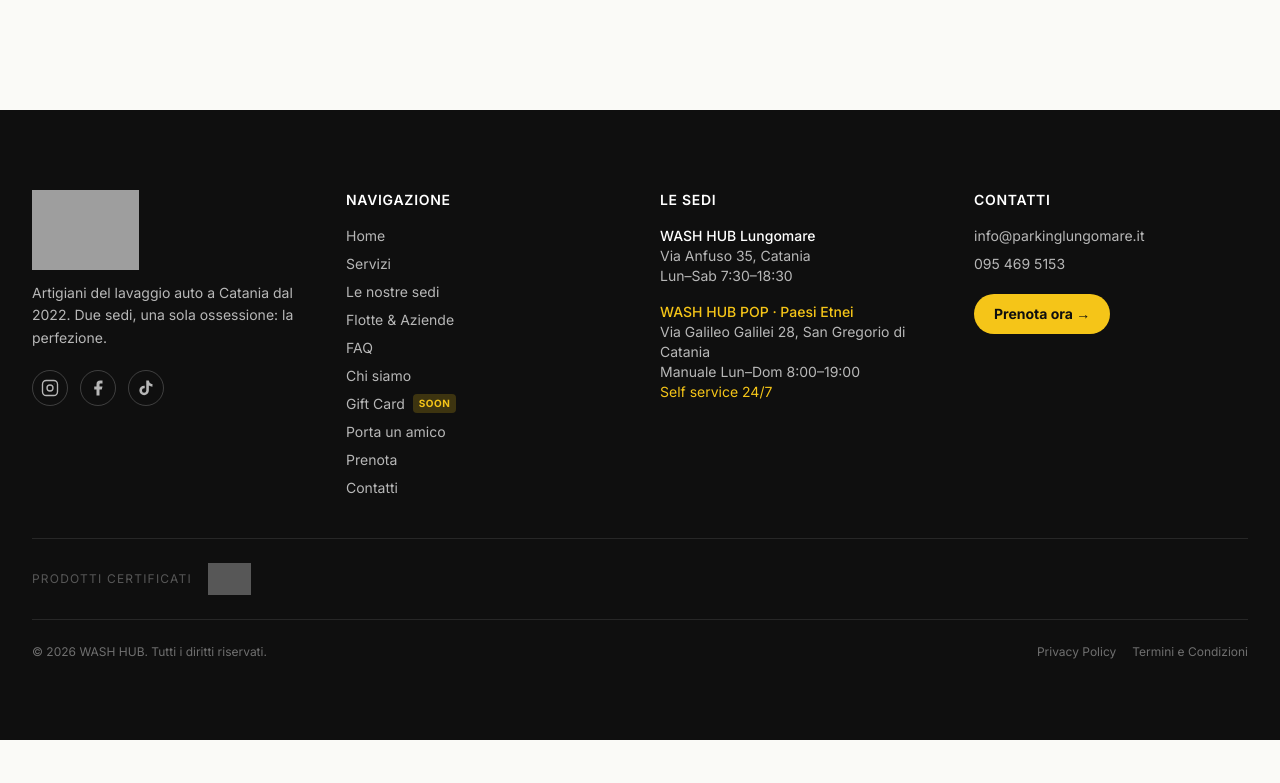
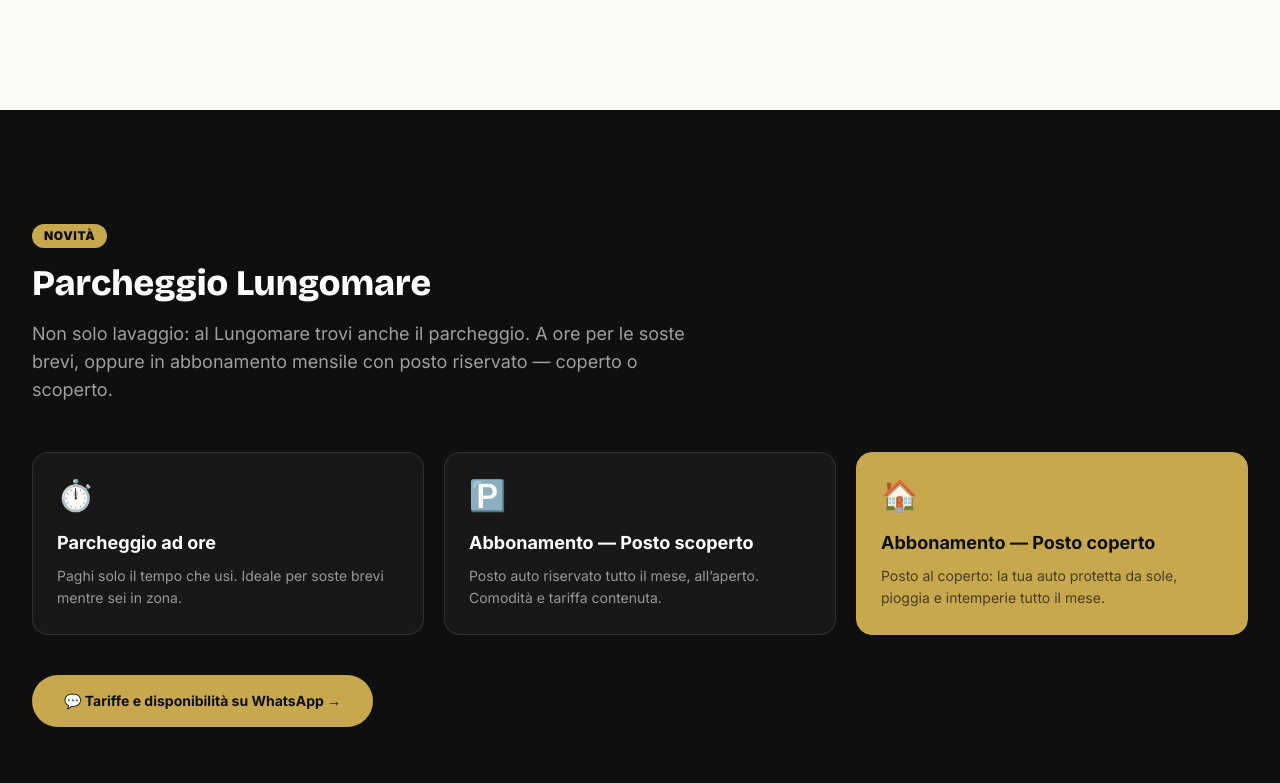
Before and after one commit to washhubct/wash-hub-site, a Next.js app: page /wash-hub-site/sedi/lungomare in a window 1280 px wide. Shown: the part 1177-1960 px from the top of the page. Before the commit the page ends 1917 px from the top, so only its background shows below. Built offline with nearby package versions, Linux system fonts and the light colour scheme; grey boxes are pictures that could not be loaded.

Commit message:
feat(lungomare): sezione Parcheggio — ad ore + abbonamenti mensili (posti coperti/scoperti)
Co-Authored-By: Claude Opus 4.8 (1M context) <noreply@anthropic.com>

```diff
--- a/src/app/sedi/lungomare/page.tsx
+++ b/src/app/sedi/lungomare/page.tsx
@@ -67,7 +67,7 @@ export default function LungomareePage() {
                 { icon: '🧼', title: 'Lavaggio completo', desc: 'Esterno, interno, cerchi, vetri. Risultato impeccabile.' },
                 { icon: '🪡', title: 'Tappezzeria premium', desc: 'Sedili, tetti, pannelli porta. Servizio su prenotazione.' },
                 { icon: '✨', title: 'Performance Intenso', desc: 'Trattamento profondo con cera e lucidatura.' },
-                { icon: '🅿️', title: 'Parcheggio custodito', desc: 'Lascia l\'auto in sicurezza durante il lavaggio.' },
+                { icon: '🅿️', title: 'Parcheggio', desc: 'Ad ore o abbonamento mensile — posti coperti e scoperti.' },
               ].map(({ icon, title, desc }) => (
                 <div key={title} className="flex gap-4 p-5 rounded-2xl bg-white border border-[#E8E8E4]">
                   <span className="text-2xl">{icon}</span>
@@ -81,6 +81,49 @@ export default function LungomareePage() {
           </div>
         </div>
       </section>
+
+      {/* Parcheggio */}
+      <section className="py-20 md:py-28 bg-[#0F0F0F]">
+        <div className="max-w-7xl mx-auto px-5 md:px-8">
+          <AnimatedSection>
+            <span className="inline-block px-3 py-1 rounded-full text-xs font-black uppercase tracking-wider mb-4 bg-[#C8A84E] text-[#0F0F0F]">
+              Novità
+            </span>
+            <h2 className="font-display text-3xl md:text-4xl font-black text-white mb-4"
+              style={{ fontFamily: 'var(--font-bricolage), system-ui' }}>
+              Parcheggio Lungomare
+            </h2>
+            <p className="text-white/60 text-lg max-w-2xl mb-12">
+              Non solo lavaggio: al Lungomare trovi anche il parcheggio. A ore per le soste brevi,
+              oppure in abbonamento mensile con posto riservato — coperto o scoperto.
+            </p>
+          </AnimatedSection>
+
+          <div className="grid grid-cols-1 md:grid-cols-3 gap-5">
+            {[
+              { icon: '⏱️', title: 'Parcheggio ad ore', desc: 'Paghi solo il tempo che usi. Ideale per soste brevi mentre sei in zona.', highlight: false },
+              { icon: '🅿️', title: 'Abbonamento — Posto scoperto', desc: 'Posto auto riservato tutto il mese, all’aperto. Comodità e tariffa contenuta.', highlight: false },
+              { icon: '🏠', title: 'Abbonamento — Posto coperto', desc: 'Posto al coperto: la tua auto protetta da sole, pioggia e intemperie tutto il mese.', highlight: true },
+            ].map(({ icon, title, desc, highlight }) => (
+              <div key={title}
+                className={`p-6 rounded-2xl border ${highlight ? 'bg-[#C8A84E] border-[#C8A84E]' : 'bg-white/[0.04] border-white/10'}`}>
+                <span className="text-3xl">{icon}</span>
+                <h3 className={`font-bold mt-4 mb-2 text-lg ${highlight ? 'text-[#0F0F0F]' : 'text-white'}`}>{title}</h3>
+                <p className={`text-sm leading-relaxed ${highlight ? 'text-[#0F0F0F]/70' : 'text-white/55'}`}>{desc}</p>
+              </div>
+            ))}
+          </div>
+
+          <div className="mt-10 flex flex-col sm:flex-row gap-3">
+            <a href="https://wa.me/390954695153?text=Ciao!%20Vorrei%20informazioni%20sul%20parcheggio%20al%20Lungomare%20(tariffe%20e%20disponibilit%C3%A0)."
+              target="_blank" rel="noopener"
+              className="inline-flex items-center justify-center px-8 py-4 rounded-full font-bold text-sm transition-all hover:opacity-90"
+              style={{ background: '#C8A84E', color: '#0F0F0F' }}>
+              💬 Tariffe e disponibilità su WhatsApp →
+            </a>
+          </div>
+        </div>
+      </section>
     </div>
   )
 }
```
